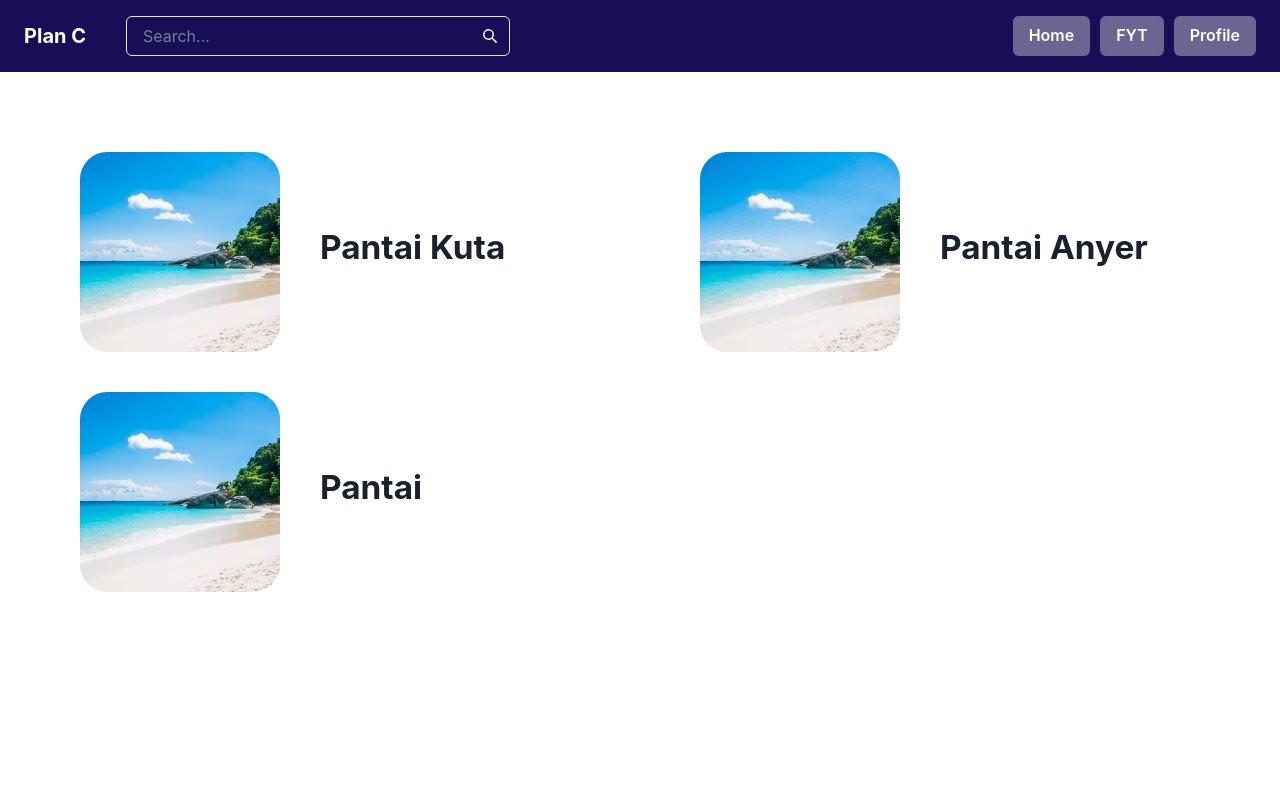
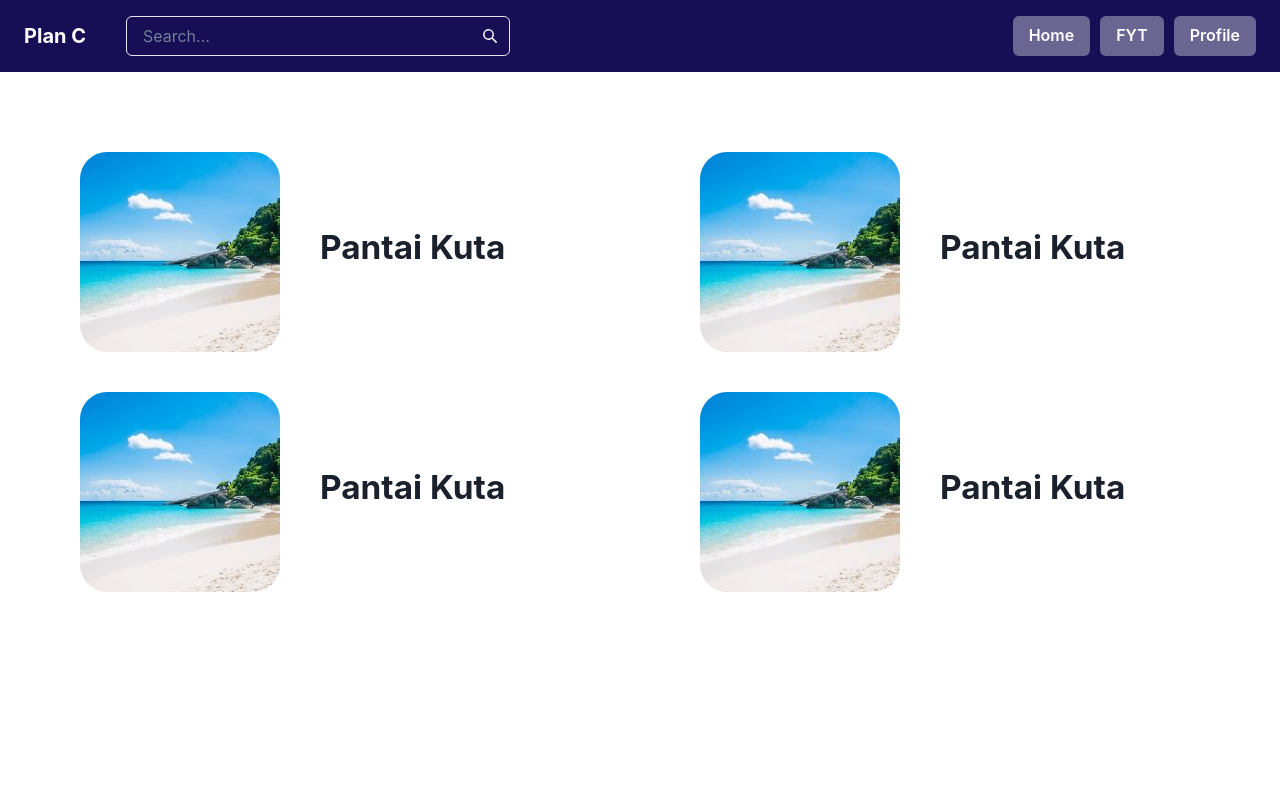
Before and after one commit to fadiyahsutopo/Bangkit2023-PlanC, a React (Create React App) app: page /categories in a window 1280 px wide. Shown: the top 800 px of the page. Built offline with nearby package versions, Linux system fonts and the light colour scheme.

Commit message:
feat: componenting categories

```diff
--- a/src/ui/component/Footer/Footer.jsx
+++ b/src/ui/component/Footer/Footer.jsx
@@ -1,4 +1,4 @@
-import { Box, Text } from '@chakra-ui/react';
+import { Box, Text } from "@chakra-ui/react";
 
 export function Footer() {
   return (
--- /dev/null
+++ b/src/ui/component/Places/PlaceShort.jsx
@@ -0,0 +1,23 @@
+import { Box, Text, HStack } from "@chakra-ui/react";
+import { Link } from "react-router-dom";
+
+export function PlaceShort() {
+  return (
+    <Link to="/place">
+      <HStack gap={10}>
+        <Box
+          width="200px"
+          height="200px"
+          borderRadius="27px"
+          overflow="hidden"
+          backgroundImage={require("../../../assets/images/beautiful.jpg")}
+          backgroundPosition="center"
+          backgroundRepeat="no-repeat"
+        ></Box>
+        <Text fontWeight="bold" fontSize="25pt" mb="2">
+          Pantai Kuta
+        </Text>
+      </HStack>
+    </Link>
+  );
+}
--- a/src/ui/pages/Categories/Categories.jsx
+++ b/src/ui/pages/Categories/Categories.jsx
@@ -1,53 +1,13 @@
-import { Box, HStack, SimpleGrid, Text } from "@chakra-ui/react";
-import { Link } from "react-router-dom";
+import { SimpleGrid } from "@chakra-ui/react";
+import { PlaceShort } from "../../component/Places/PlaceShort";
 
 export function Categories() {
   return (
     <SimpleGrid columns={2} spacing={10} w="full" pt={20} pl={20}>
-      <Link to="/place">
-        <HStack gap={10}>
-          <Box
-            width="200px"
-            height="200px"
-            borderRadius="27px"
-            overflow="hidden"
-            backgroundImage={require("../../../assets/images/beautiful.jpg")}
-            backgroundPosition="center"
-            backgroundRepeat="no-repeat"
-          ></Box>
-          <Text fontWeight="bold" fontSize="25pt" mb="2">
-            Pantai Kuta
-          </Text>
-        </HStack>
-      </Link>
-      <HStack gap={10}>
-        <Box
-          width="200px"
-          height="200px"
-          borderRadius="27px"
-          overflow="hidden"
-          backgroundImage={require("../../../assets/images/beautiful.jpg")}
-          backgroundPosition="center"
-          backgroundRepeat="no-repeat"
-        ></Box>
-        <Text fontWeight="bold" fontSize="25pt" mb="2">
-          Pantai Anyer
-        </Text>
-      </HStack>
-      <HStack gap={10}>
-        <Box
-          width="200px"
-          height="200px"
-          borderRadius="27px"
-          overflow="hidden"
-          backgroundImage={require("../../../assets/images/beautiful.jpg")}
-          backgroundPosition="center"
-          backgroundRepeat="no-repeat"
-        ></Box>
-        <Text fontWeight="bold" fontSize="25pt" mb="2">
-          Pantai
-        </Text>
-      </HStack>
+      <PlaceShort />
+      <PlaceShort />
+      <PlaceShort />
+      <PlaceShort />
     </SimpleGrid>
   );
 }
```
